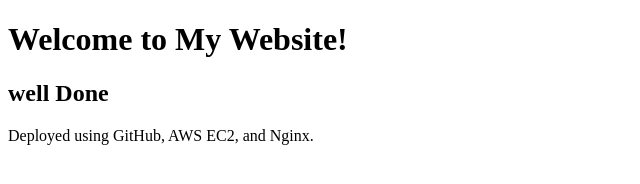
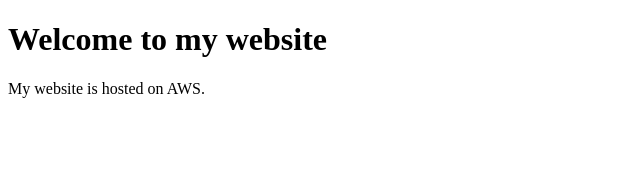
Before and after one commit to Naveedakram123/my-website, a plain HTML site: page index.html in a window 1280 px wide. Shown: the whole page, without its empty margins (0-640 px from the left). Drawn offline with Linux system fonts and the light colour scheme.

Commit message:
Add index.html

```diff
--- a/index.html
+++ b/index.html
@@ -1,14 +1,12 @@
-
-<!DOCTYPE html>
+<!doctype html>
 <html lang="en">
-<head>
-    <meta charset="UTF-8">
-    <meta name="viewport" content="width=device-width, initial-scale=1.0">
-    <title>My DevOps Website</title>
-</head>
-<body>
-    <h1>Welcome to My Website!</h1>
-    <h2> well Done </h2>
-    <p>Deployed using GitHub, AWS EC2, and Nginx.</p>
-</body>
+  <head>
+    <meta charset="utf-8">
+    <meta name="viewport" content="width=device-width, initial-scale=1">
+    <title>My Website</title>
+  </head>
+  <body>
+    <h1>Welcome to my website</h1>
+    <p>My website is hosted on AWS.</p>
+  </body>
 </html>
```
